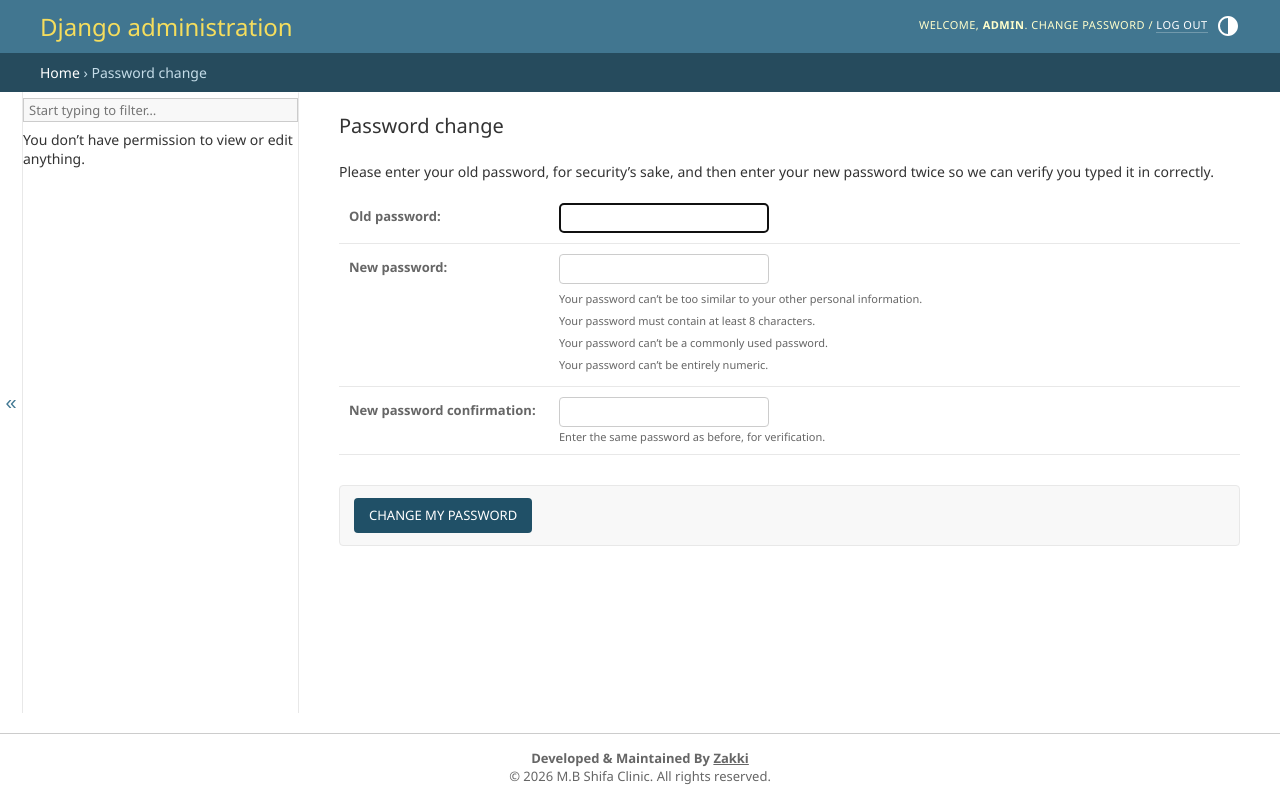
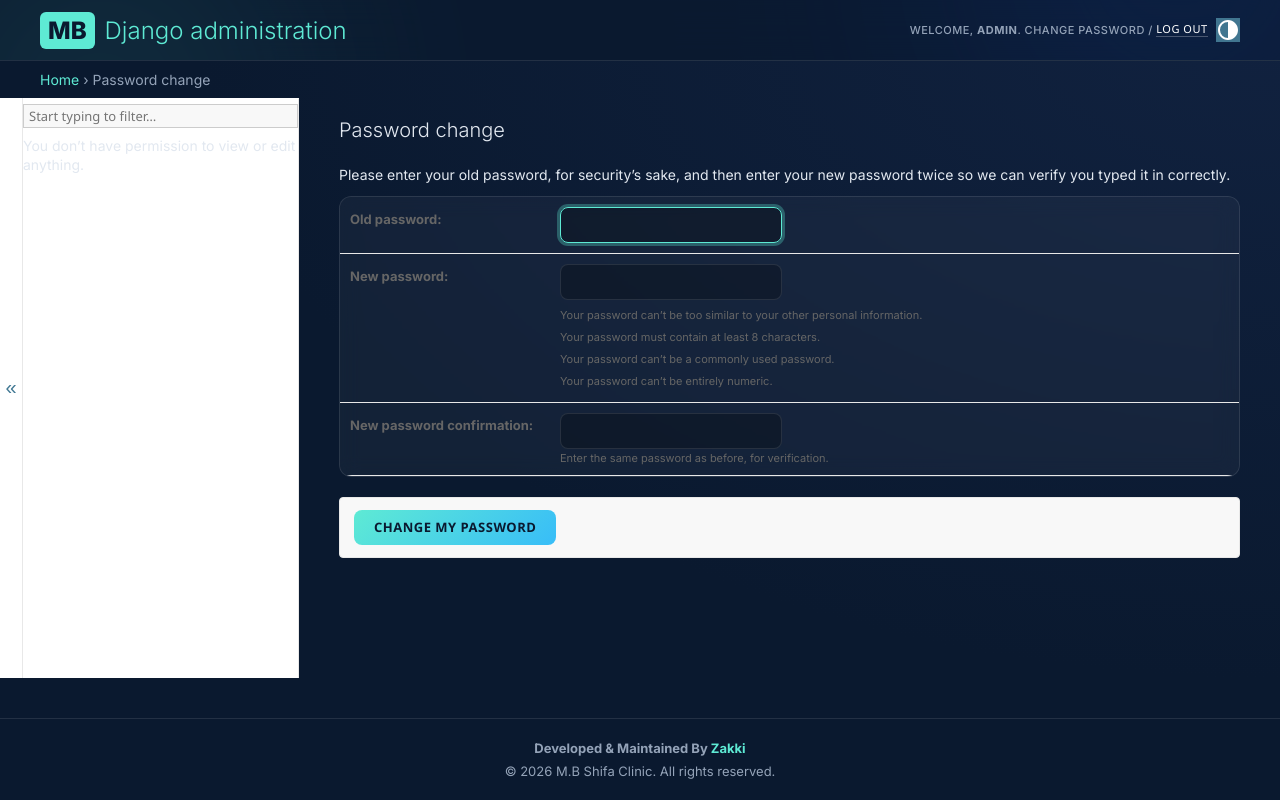
Before and after one commit to Zakki-05/Django_project, a Django app: a page that uses templates/admin/base_site.html in a window 1280 px wide. Run offline with Django 5.2, Linux system fonts and the light colour scheme; a user stored in the database is signed in.

Commit message:
feat: implement custom dark-themed admin interface and update base site templates

```diff
--- /dev/null
+++ b/static/css/admin_theme.css
@@ -0,0 +1,193 @@
+:root {
+    --bg-deep: #0a192f;
+    --bg-light: #112240;
+    --accent: #5EEAD4;
+    --accent-glow: rgba(94, 234, 212, 0.3);
+    --text-main: #E2E8F0;
+    --text-muted: #94A3B8;
+    --card-bg: rgba(255, 255, 255, 0.04);
+    --card-border: rgba(255, 255, 255, 0.1);
+    --danger: #FF4D4D;
+    --success: #5EEAD4;
+    --warning: #FBBF24;
+    --font-family: 'Inter', sans-serif;
+}
+
+/* Global Reset for Admin */
+body {
+    background: radial-gradient(ellipse at top right, #112240 0%, #0a192f 60%) !important;
+    color: var(--text-main) !important;
+    font-family: var(--font-family) !important;
+}
+
+#container {
+    background: transparent !important;
+    border: none !important;
+}
+
+/* Header Styling */
+#header {
+    background: rgba(10, 25, 47, 0.8) !important;
+    backdrop-filter: blur(20px) !important;
+    border-bottom: 1px solid var(--card-border) !important;
+    color: #fff !important;
+    height: 60px !important;
+    padding: 0 40px !important;
+    display: flex !important;
+    align-items: center !important;
+    justify-content: space-between !important;
+}
+
+#branding {
+    float: none !important;
+}
+
+#user-tools {
+    float: none !important;
+    margin: 0 !important;
+    color: var(--text-muted) !important;
+    font-weight: 500 !important;
+}
+
+/* Sidebar / Navigation */
+.module {
+    background: var(--card-bg) !important;
+    border: 1px solid var(--card-border) !important;
+    border-radius: 12px !important;
+    overflow: hidden !important;
+    backdrop-filter: blur(10px) !important;
+    margin-bottom: 20px !important;
+}
+
+.module h2, .module caption, .inline-group h2 {
+    background: rgba(255, 255, 255, 0.05) !important;
+    color: var(--accent) !important;
+    font-weight: 700 !important;
+    letter-spacing: 0.5px !important;
+}
+
+/* Tables */
+table {
+    background: transparent !important;
+}
+
+thead th {
+    background: rgba(255, 255, 255, 0.05) !important;
+    color: var(--text-muted) !important;
+    border-bottom: 1px solid var(--card-border) !important;
+    text-transform: uppercase !important;
+    font-size: 0.75rem !important;
+    letter-spacing: 1px !important;
+}
+
+tbody tr {
+    background: transparent !important;
+    border-bottom: 1px solid rgba(255, 255, 255, 0.05) !important;
+}
+
+tbody tr:hover {
+    background: rgba(255, 255, 255, 0.03) !important;
+}
+
+tbody td, tbody th {
+    border-bottom: 1px solid rgba(255, 255, 255, 0.05) !important;
+    color: var(--text-main) !important;
+}
+
+/* Forms & Inputs */
+input[type=text], input[type=password], input[type=email], input[type=url], input[type=number], input[type=tel], textarea, select {
+    background: rgba(0, 0, 0, 0.25) !important;
+    border: 1.5px solid var(--card-border) !important;
+    border-radius: 8px !important;
+    color: var(--text-main) !important;
+    padding: 8px 12px !important;
+}
+
+input:focus, select:focus, textarea:focus {
+    border-color: var(--accent) !important;
+    outline: none !important;
+    box-shadow: 0 0 0 3px var(--accent-glow) !important;
+}
+
+/* Buttons */
+.button, input[type=submit], input[type=button], .submit-row input, a.addlink {
+    background: linear-gradient(135deg, var(--accent) 0%, #38bdf8 100%) !important;
+    color: #0a192f !important;
+    border: none !important;
+    border-radius: 8px !important;
+    font-weight: 700 !important;
+    padding: 10px 20px !important;
+    text-transform: uppercase !important;
+    letter-spacing: 0.5px !important;
+    cursor: pointer !important;
+    transition: transform 0.2s ease, box-shadow 0.2s ease !important;
+}
+
+.button:hover, input[type=submit]:hover {
+    transform: translateY(-2px) !important;
+    box-shadow: 0 5px 15px rgba(94, 234, 212, 0.4) !important;
+}
+
+.button.default, input[type=submit].default {
+    background: linear-gradient(135deg, var(--accent) 0%, #38bdf8 100%) !important;
+}
+
+.button.cancellation {
+    background: #FF4D4D !important;
+    color: #fff !important;
+}
+
+/* Breadcrumbs */
+.breadcrumbs {
+    background: transparent !important;
+    color: var(--text-muted) !important;
+    border: none !important;
+}
+
+.breadcrumbs a {
+    color: var(--accent) !important;
+}
+
+/* Login Page Specific */
+.login #container {
+    max-width: 450px !important;
+    margin: 100px auto !important;
+}
+
+.login .submit-row {
+    background: transparent !important;
+    border: none !important;
+    padding: 0 !important;
+}
+
+.login .submit-row input {
+    width: 100% !important;
+}
+
+/* Background Blobs for Admin */
+.admin-blobs {
+    position: fixed;
+    top: 0; left: 0; right: 0; bottom: 0;
+    z-index: -1;
+    overflow: hidden;
+    pointer-events: none;
+}
+
+.admin-blob {
+    position: absolute;
+    filter: blur(120px);
+    opacity: 0.1;
+    border-radius: 50%;
+}
+
+.admin-blob-1 {
+    width: 400px; height: 400px;
+    background: var(--accent);
+    top: -100px; left: -100px;
+}
+
+.admin-blob-2 {
+    width: 500px; height: 500px;
+    background: #1D4ED8;
+    bottom: -150px; right: -150px;
+}
--- a/templates/admin/base_site.html
+++ b/templates/admin/base_site.html
@@ -1,17 +1,35 @@
 {% extends "admin/base.html" %}
+{% load static %}
+
+{% block extrahead %}
+    {{ block.super }}
+    <link rel="preconnect" href="https://fonts.googleapis.com">
+    <link rel="preconnect" href="https://fonts.gstatic.com" crossorigin>
+    <link href="https://fonts.googleapis.com/css2?family=Inter:wght@300;400;500;600;700;800&display=swap" rel="stylesheet">
+    <link rel="stylesheet" href="{% static 'css/admin_theme.css' %}">
+{% endblock %}
 
 {% block title %}{{ title }} | {{ site_title|default:'Django site admin' }}{% endblock %}
 
 {% block branding %}
-<div id="site-name"><a href="{% url 'admin:index' %}">{{ site_header|default:'Django administration' }}</a></div>
+<div id="site-name">
+    <a href="{% url 'admin:index' %}" style="display: flex; align-items: center; gap: 10px;">
+        <span style="background: var(--accent); color: #0a192f; padding: 4px 8px; border-radius: 6px; font-weight: 900;">MB</span>
+        {{ site_header|default:'Django administration' }}
+    </a>
+</div>
 {% endblock %}
 
-{% block nav-global %}{% endblock %}
+{% block nav-global %}
+<div class="admin-blobs">
+    <div class="admin-blob admin-blob-1"></div>
+    <div class="admin-blob admin-blob-2"></div>
+</div>
+{% endblock %}
 
 {% block footer %}
-<div id="footer" style="padding: 15px; margin-top: 20px; text-align: center; border-top: 1px solid #ccc; font-size: 13px; color: #666;">
-    <p style="margin: 0;"><strong>Developed & Maintained By <a href="https://codebyzakki.netlify.app/" target="_blank" style="color: inherit; text-decoration: underline;">Zakki</a></strong></p>
+<div id="footer" style="padding: 20px; margin-top: 40px; text-align: center; border-top: 1px solid rgba(255,255,255,0.1); font-size: 13px; color: var(--text-muted);">
+    <p style="margin: 0; margin-bottom: 5px;"><strong>Developed & Maintained By <a href="https://codebyzakki.netlify.app/" target="_blank" style="color: var(--accent); text-decoration: none;">Zakki</a></strong></p>
     <p style="margin: 0;">&copy; 2026 M.B Shifa Clinic. All rights reserved.</p>
 </div>
-{{ block.super }}
 {% endblock %}
--- a/templates/base.html
+++ b/templates/base.html
@@ -32,9 +32,6 @@
                 <p>Digital Queue System</p>
             </div>
             <nav class="auth-nav" style="display: flex; gap: 0.75rem; flex-wrap: wrap; justify-content: center;">
-                <a href="{% url 'staff_list' %}" class="btn btn-info btn-sm" title="Our Staff">
-                    <i class="fa-solid fa-users"></i> Directory
-                </a>
                 <a href="{% url 'admin:index' %}" class="btn btn-warning btn-sm" title="Admin">
                     <i class="fa-solid fa-user-shield"></i> Admin
                 </a>
```
